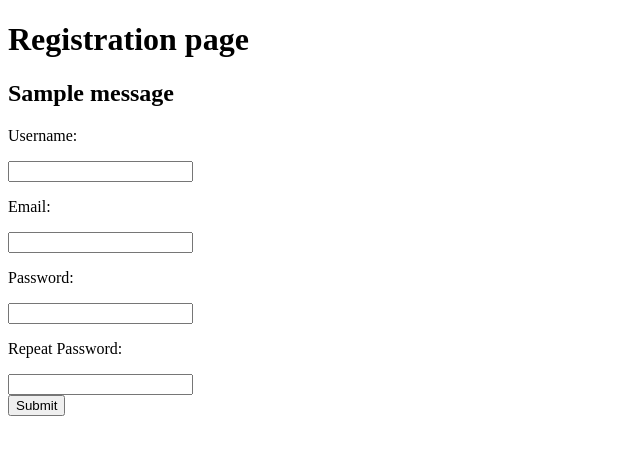
After one commit to Anurag9841/Django-Basics, a Django app: page /register in a window 1280 px wide. The commit adds this page. Shown: the top 455 px of the page, without its empty margins (0-640 px from the left). Run offline with Django 4.2, Linux system fonts and the light colour scheme; one stand-in notice (Sample message) is shown.

Commit message:
Creating Register page

```diff
--- a/mydjangoproject/mydjangoproject/urls.py
+++ b/mydjangoproject/mydjangoproject/urls.py
@@ -20,8 +20,4 @@ from django.urls import path,include
 urlpatterns = [
     path('admin/', admin.site.urls),
     path('',include('polls.urls')),
-    path('counter/',include('polls.urls')),
-    path('splitting/',include('polls.urls')),
-    path('removepunc/',include('polls.urls')),
-    path('about/',include('polls.urls')),
-    path('contact/',include('polls.urls'))]
+    path('register',include('polls.urls'))]
--- a/mydjangoproject/polls/admin.py
+++ b/mydjangoproject/polls/admin.py
@@ -1,5 +1,6 @@
 from django.contrib import admin
-from .models import Feature,Friends
+from .models import Feature,Friends,Friend
 
 admin.site.register(Feature)
 admin.site.register(Friends)
+admin.site.register(Friend)
--- a/mydjangoproject/polls/models.py
+++ b/mydjangoproject/polls/models.py
@@ -7,3 +7,9 @@ class Feature(models.Model):
 class Friends(models.Model):
     name = models.CharField(max_length=100)
     details_friends = models.CharField(max_length=200)
+
+class Friend(models.Model):
+    name = models.CharField(max_length=100)
+    address = models.CharField(max_length=200)
+    batch = models.IntegerField()
+    roll_number = models.IntegerField()
--- a/mydjangoproject/polls/urls.py
+++ b/mydjangoproject/polls/urls.py
@@ -1,8 +1,4 @@
 from django.urls import path
 from .import views
 urlpatterns = [path('',views.index,name='index'),
-               path('counter/',views.counter,name='counter'),
-               path('splitting/',views.splitting,name="splitting"),
-               path('removepunc/',views.removepunc,name='removepunc'),
-               path('about/',views.about,name='about'),
-               path('contact/',views.contact,name='contact')]
+               path('register',views.register,name='register')]
--- a/mydjangoproject/polls/views.py
+++ b/mydjangoproject/polls/views.py
@@ -1,9 +1,33 @@
 from django.http import HttpResponse
-from django.shortcuts import render
-from .models import Feature,Friends
+from django.shortcuts import render,redirect
+from .models import Feature,Friends,Friend
+from django.contrib.auth.models import User, auth
+from django.contrib import messages
 def index(request):
-    features = Friends.objects.all()
+    features = Friend.objects.all()
     return render(request,'index.html',{'features':features})
+def register(request):
+    if request.method == 'POST':
+        username = request.POST['username']
+        email = request.POST['email']
+        password = request.POST['password']
+        password2 = request.POST['password2']
+        if password == password2:
+            if User.objects.filter(email=email).exists():
+                messages.info(request,'Email Already Exists')
+                return redirect('/register')
+            elif User.objects.filter(username=username).exists():
+                messages.info(request,'User Already Exists')
+                return redirect('/register')
+            else:
+                user = User.objects.create_user(username=username,email=email,password=password)
+                user.save();
+                return redirect('/')
+        else:
+            messages.info(request,'Password Not The Same')
+            return redirect('/register')
+    else:
+        return render(request,'register.html')
 def counter(request):
     words = request.POST['text']
     count = len(words.split())
@@ -23,8 +47,7 @@ def removepunc(request):
     return render(request,'removepunc.html',{'punctuations':analyze})
 
 
-def about(request):
-    return HttpResponse('''<h1>About_Page</h1><a href='https://docs.djangoproject.com/en/4.2/intro/tutorial02/'>About_Page</a>''')
+
 
 def contact(request):
     return HttpResponse('This is contact page')
--- a/mydjangoproject/templates/index.html
+++ b/mydjangoproject/templates/index.html
@@ -99,8 +99,10 @@
         <div class="col-md-6 col-lg-3 d-flex align-items-stretch mb-5 mb-lg-0" data-aos="zoom-in" data-aos-delay="200">
           <div class="icon-box">
             <div class="icon"><i class="ri-stack-line"></i></div>
-            <h4 class="title"><a href="">{{feature.name}}</a></h4>
-            <p class="description">{{feature.details_friends}}</p>
+            <h4 class="title"><a href="">Name is : {{feature.name}}</a></h4>
+            <p class="description">Address is : {{feature.address}}</p>
+            <p class="description">Batch number is : {{feature.batch}}</p>
+            <p class="description">Roll number is : {{feature.roll_number}}</p>
           </div>
         </div>
         {%endfor%}
--- /dev/null
+++ b/mydjangoproject/templates/register.html
@@ -0,0 +1,26 @@
+<!DOCTYPE html>
+<html lang="en">
+<head>
+    <meta charset="UTF-8">
+    <title>This is register page</title>
+</head>
+<body>
+<h1> Registration page</h1>
+{% for message in messages %}
+<h2>{{message}}</h2>
+{% endfor %}
+<form method="POST" action="register">
+    {% csrf_token %}
+    <p>Username:</p>
+    <input type="text" name="username"/>
+    <p>Email:</p>
+    <input type="email" name="email"/>
+    <p>Password:</p>
+    <input type="password" name="password"/>
+    <p>Repeat Password:</p>
+    <input type="password" name="password2"/>
+    <br>
+    <input type="submit"/>
+</form>
+</body>
+</html>
```
Also changed, not shown: mydjangoproject/db.sqlite3, mydjangoproject/polls/migrations/0001_initial.py (added), mydjangoproject/polls/migrations/0002_friends.py (added), mydjangoproject/polls/migrations/0003_friend.py (added).
